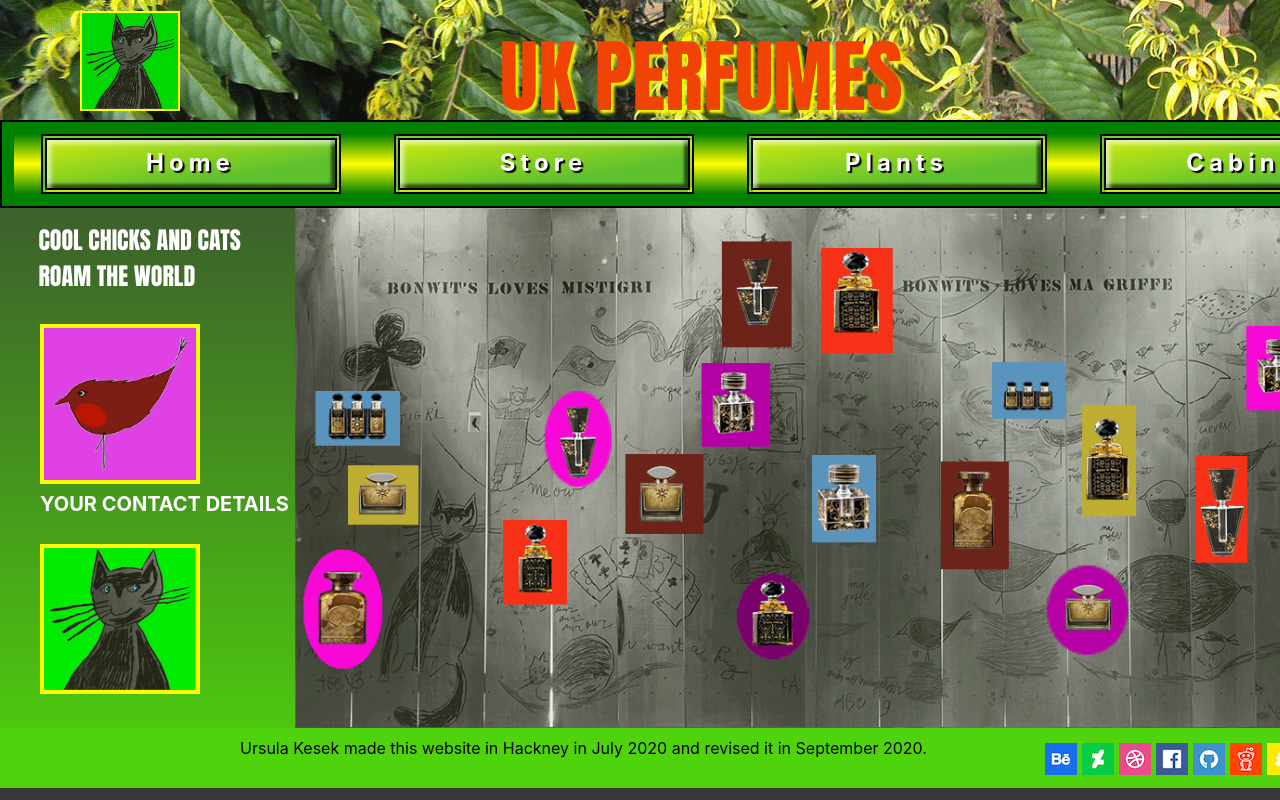
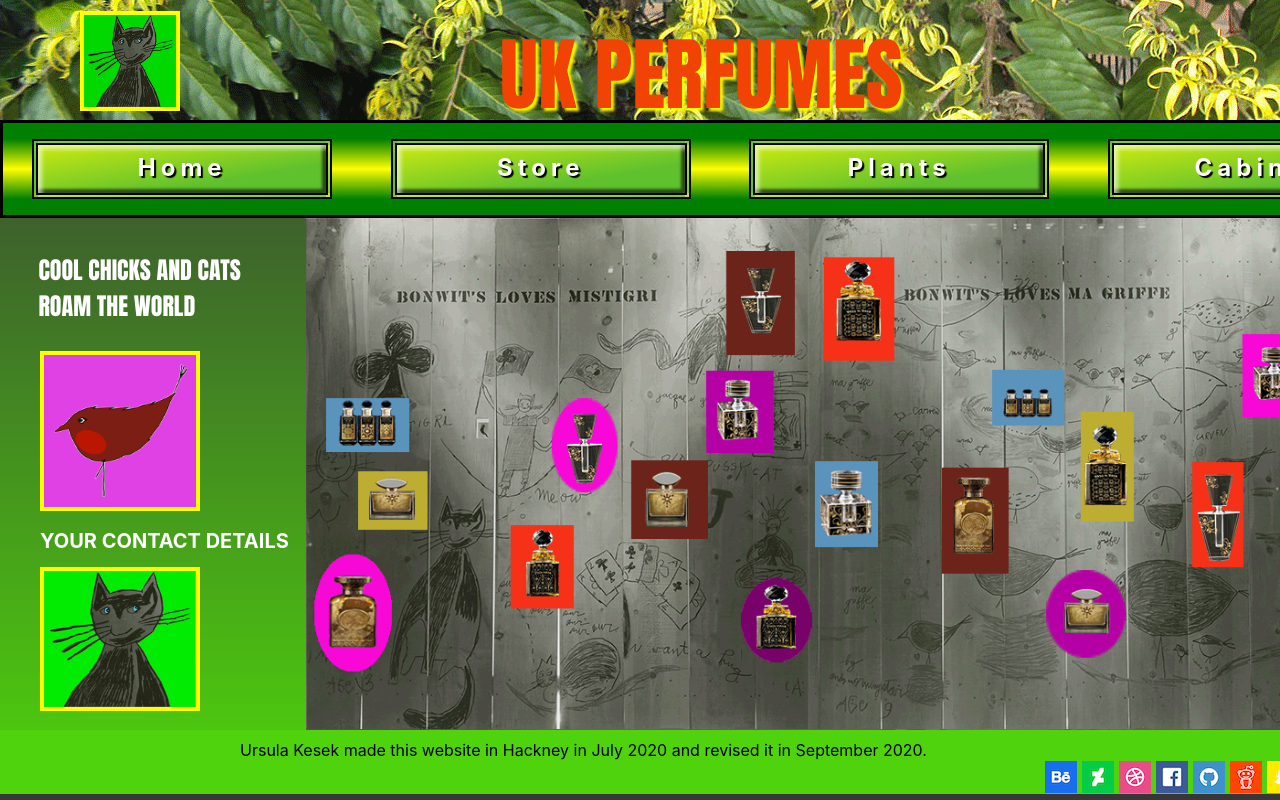
Before and after one commit to GiacomoSorbi/UrsulaKesek-module-ii, a React (Create React App) app: page / in a window 1280 px wide. Shown: the top 800 px of the page. Built offline with nearby package versions, Linux system fonts and the light colour scheme.

Commit message:
edited homepage css

```diff
--- a/src/components/Footer/Footer.css
+++ b/src/components/Footer/Footer.css
@@ -1,7 +1,7 @@
 .footer {
-  height: 60px;
+  height: 4em;
   background-color: rgba(78, 211, 12, 1);
-  position:relative;
+  position: relative;
   top: 0;
   left: 0;
   right: 0;
@@ -37,23 +37,23 @@
     left: 256px;
   }
 }
-@media screen and (max-width: 375px){
-.footer{
+@media screen and (max-width: 375px) {
+  .footer {
     position: relative;
-  top:950px;
-  display:flex;
+    top: 970px;
+    display: flex;
     flex-direction: column;
-  width:375px;
+    width: 375px;
   }
-.footer p{
-  width:280px;
+  .footer p {
+    width: 280px;
     position: relative;
-  left:50px;
+    left: 50px;
     text-align: center;
   }
-.sm{
-  width:180px;
-  top:15px;
-  left:110px
+  .sm {
+    width: 180px;
+    top: 15px;
+    left: 110px;
   }
 }
--- a/src/components/Header/Header.css
+++ b/src/components/Header/Header.css
@@ -8,16 +8,16 @@
   height: 7.5em;
 }
 .green {
-  height: 100px;
+  height:6.25em;
   position: relative;
   top: 0.7em;
   left: 5em;
   z-index: 1;
-  border: 2px solid yellow;
+  border:0.25em solid yellow;
 }
 .header h1 {
   position: relative;
-  top: 0.2em;
+  top:-0.5em;
   left: 5em;
   color: rgb(241, 68, 4);
   font-size: 5em;
@@ -27,27 +27,26 @@
 }
 @media screen and (max-width: 768px) {
   body {
-    width: 768px;
+    width: 48em;
   }
   .header {
-    width: 768px;
+    width: 48em;
   }
   .header h1 {
     position: relative;
     left: 3em;
-    top: 0.4em;
+    top:-0.3em;
     font-size: 4em;
   }
 }
 @media screen and (max-width: 375px) {
   body {
-    width: 375px;
-    height: 2200px;
+    width: 23.4em;
   }
   .header {
     background-image: url(Images/ylang-1.png);
     height: 13em;
-    width: 375px;
+    width: 23.43em;
     display: flex;
     flex-direction: column;
   }
@@ -63,6 +62,6 @@
     left: 0px;
   }
   section.main {
-    width: 375px;
+    width: 23.4em;
   }
 }
--- a/src/components/NavBar/NavBar.css
+++ b/src/components/NavBar/NavBar.css
@@ -1,13 +1,11 @@
 * {
   box-sizing: border-box;
-  margin: 0px;
 }
 nav {
   background-color: green;
   margin: 0 auto;
-  width: 1440px;
-  padding: 12px;
-  border: 2px solid black;
+  width: 90em;
+  border: 0.2em solid black;
 }
 nav ul {
   display: flex;
@@ -15,7 +13,7 @@
   justify-content: space-around;
   align-items: center;
   background: linear-gradient(green, yellow, green);
-  height: 60px;
+  height:3.75em;
   padding-inline-start: 0px;
 }
 nav ul li {
@@ -65,28 +63,28 @@
   .home,
   .plants,
   .store {
-    width: 150px;
-    height: 60px;
+    width: 6.5em;
+    height: 3em;
     letter-spacing: 2px;
   }
   nav {
-    width: 768px;
+    width: 48em;
   }
 }
 @media screen and (max-width: 375px) {
   nav {
-    width: 375px;
+    width: 23.4em;
   }
   nav ul {
     display: flex;
     flex-direction: column;
     background: linear-gradient(crimson, rgb(255, 94, 0), crimson);
-    height: 350px;
+    height: 26em;
   }
   .cabinet,
   .home,
   .plants,
   .store {
-    width: 300px;
+    width: 12em;
   }
 }
--- a/src/pages/HomePage/HomePage.css
+++ b/src/pages/HomePage/HomePage.css
@@ -1,6 +1,6 @@
 .bird {
   position: relative;
-  top: 4.375em;
+  top: 3em;
   left: 2.5em;
   height: 10em;
   width: 10em;
@@ -18,22 +18,22 @@
 .box2 {
   display: flex;
   flex-direction: column;
-  height: 32.5em;
+  height: 32em;
   width: 18.75em;
 }
 .box3 {
-  height: 32.5em;
+  height: 32em;
   width: 9.375em;
 }
 img.bubble {
   position: relative;
-  left: 1.75em;
-  height: 32.5em;
+  left: 3em;
+  height: 32em;
   visibility: visible;
 }
 .contact1 {
   position: relative;
-  bottom: 3.6em;
+  bottom: 3.9em;
   left: 2em;
   color: white;
   text-decoration: none;
@@ -48,6 +48,7 @@
   content: url(Images/aw-front.png);
   position: relative;
   left: 1em;
+  height: 32em;
 }
 img.front2 {
   width: 0em;
@@ -58,9 +59,9 @@
 }
 .green1 {
   position: relative;
-  top: 8.125em;
+  top: 6.5em;
   left: 2.5em;
-  height: 9.375em;
+  height: 9em;
   width: 10em;
   border: 0.25em solid yellow;
   visibility: visible;
@@ -68,10 +69,9 @@
 h2.hph2 {
   position: relative;
   left: 1em;
-  top: 0;
   padding: 0.6em;
   height: 1.9em;
-  width: 10em;
+  width: 12em;
   font-family: Impact, Haettenschweiler, "Arial Narrow Bold", sans-serif;
   color: white;
   align-items: center;
@@ -80,7 +80,7 @@
   display: flex;
   flex-direction: row;
   width: 90em;
-  height: 32.5em;
+  height: 31em;
 }
 
 @media screen and (max-width: 768px) {
@@ -102,19 +102,12 @@
     border: 0.25em solid yellow;
   }
   body {
-    width: 768px;
-    height: 842px;
+    width: 48em;
+    height: 52em;
     background: linear-gradient(rgb(55, 54, 56), rgb(78, 211, 12));
   }
-  .box1 {
-    position: relative;
-    top: 20px;
-    left: 30px;
-    width: 200px;
-    height: 80px;
-  }
   .box2 {
-    width: 230px;
+    width: 14.375em;
     height: 33.2em;
   }
   .box3 {
@@ -140,7 +133,7 @@
   img.bubble {
     position: relative;
     left: 5em;
-    height: 33.2em;
+    height: 32.5em;
   }
   img.front {
     width: 0px;
@@ -151,6 +144,8 @@
     width: 24em;
     visibility: visible;
     position: relative;
+    left: 2em;
+    top: 1em;
     border: 4mm ridge rgba(85, 76, 88, 0.5);
   }
   section.main {
@@ -160,7 +155,7 @@
 @media screen and (max-width: 375px) {
   body {
     width: 23.4em;
-    height: 138em;
+    height: 144em;
     background: linear-gradient(rgb(55, 54, 56), rgb(78, 211, 12));
   }
   .bird,
@@ -187,10 +182,9 @@
     font-weight: bold;
     left: 0em;
   }
-
   h2.hph2 {
     text-align: center;
-    width:14em;
+    width: 14em;
   }
   .chick {
     width: 8em;
@@ -207,16 +201,21 @@
     border: 0.25em solid yellow;
     position: relative;
     left: 9.5em;
-    top: 7.5em;
+    top: 6.5em;
+  }
+  img.front {
+    visibility: hidden;
+    height: 0em;
   }
   img.front2 {
-    width:23.25em;
+    width: 23.25em;
     position: relative;
     top: 6em;
+    left: 0.2em;
   }
   section.main {
     display: flex;
     flex-direction: column;
-    width: 375px;
+    width: 23.4em;
   }
 }
```
Lines whose indentation alone changed are shown as unchanged.
